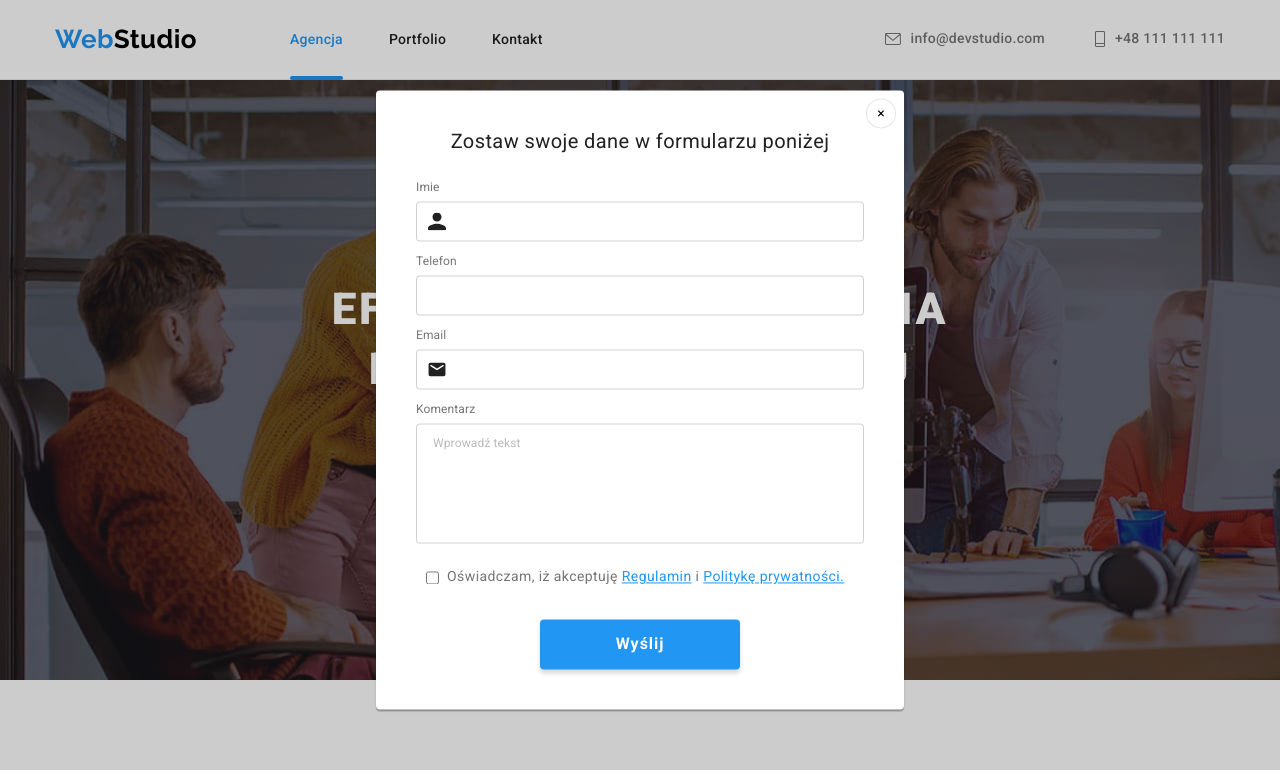
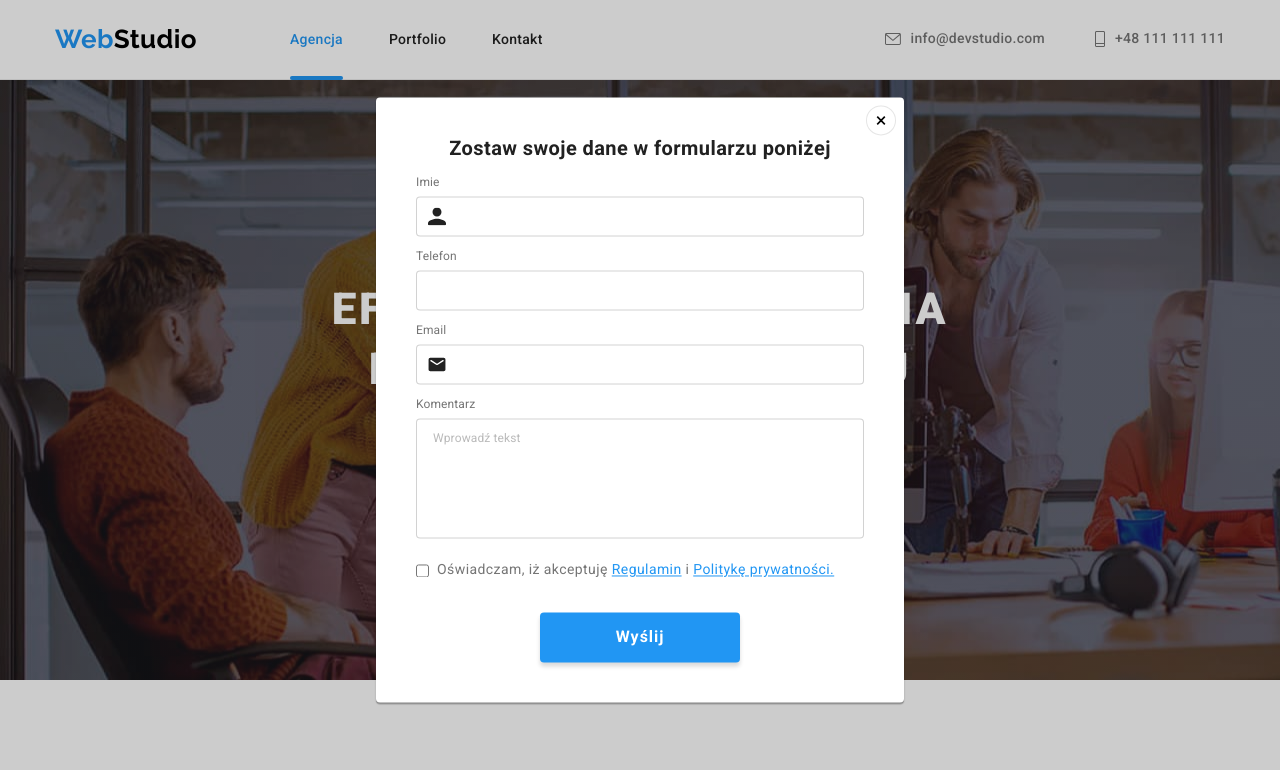
Before and after one commit to GosiaDabrowska/goit-markup-hw-06, a plain HTML site: page index.html in a window 1280 px wide. Both pictures are taken after a click on the button "Zamów usługe". Shown: the top 770 px of the page. Drawn offline with nearby package versions, Linux system fonts and the light colour scheme.

Commit message:
margin and padding in modal window was improved

```diff
--- a/index.html
+++ b/index.html
@@ -524,26 +524,32 @@
           <!--class= CLIENT-FORM -->
           <div class="form-element">
             <label for="name">Imie</label>
+            <div class="form-input-svg">
               <input type="text" name="name" id="name" />
               <svg class="svg-currentcolor" width="18px" height="18px">
                 <use href="./images/icons.svg#icon-name"></use>
               </svg>
             </div>
+          </div>
 
           <div class="form-element">
             <label for="phone-number">Telefon</label>
+            <div class="form-input-svg">
               <input type="tel" name="phone-number" id="phone-number" />
               <svg class="svg-currentcolor" width="18px" height="18px">
                 <use href="./images/icons.svg#icon-phone2"></use>
               </svg>
             </div>
+          </div>
 
           <div class="form-element">
             <label for="client-email">Email </label>
+            <div class="form-input-svg">
               <input type="email" name="email" id="client-email" />
               <svg class="svg-currentcolor" width="18px" height="18px">
                 <use href="./images/icons.svg#icon-email"></use>
               </svg>
+            </div>
           </div>
 
           <div class="form-element">
--- a/style.css/styles.css
+++ b/style.css/styles.css
@@ -265,6 +265,7 @@ a {
     0px 1px 3px 0px rgba(0, 0, 0, 0.12);
   transform: translate(-50%, -50%) scale(1);
   transition: transform 250ms cubic-bezier(0.4, 0, 0.2, 1);
+  padding: 40px;
 }
 
 .close-btn {
@@ -277,6 +278,10 @@ a {
   background-color: var(--brand-white);
   border: 1px solid var(--close-button-border);
   cursor: pointer;
+  display: flex;
+  justify-content: center;
+  align-items: center;
+  font-size: 20px;
 }
 
 .is-hidden {
@@ -293,31 +298,33 @@ a {
 /* ====== Formularz (modal) ======*/
 
 .form-top-text {
-  font-weight: 700px;
+  font-weight: 700;
   font-size: 20px;
   line-height: 1.15;
   text-align: center;
-  margin: 40px 40px 0px 40px;
-  padding-bottom: 12px;
+  margin-bottom: 12px;
   color: var(--main-text-color);
 }
 
 .modal-form {
   display: flex;
   flex-direction: column;
-  margin: 12px 40px 12px 40px;
+  margin-bottom: 20px;
 }
 
 .form-element {
   display: flex;
   flex-direction: column;
-  position: relative;
   gap: 4px;
-  padding-bottom: 10px;
+  margin-bottom: 10px;
+}
+
+.form-element:last-child {
+  margin-bottom: 0px;
 }
 
 .form-element input {
-  width: 448px;
+  width: 100%;
   height: 40px;
   padding-left: 40px;
   border: 1px solid var(--modal-border);
@@ -326,6 +333,10 @@ a {
   transition-property: border-color;
   transition-duration: 250ms;
   transition-timing-function: cubic-bezier(0.4, 0, 0.2, 1);
+}
+
+.form-input-svg {
+  position: relative;
 }
 
 .form-element textarea {
@@ -360,9 +371,9 @@ a {
   pointer-events: none;
   color: var(--modal-icon);
   left: 12px;
-  top: 35px;
+  top: 50%;
   transition: fill 250ms cubic-bezier(0.4, 0, 0.2, 1);
-
+  transform: translateY(-50%);
   transition-property: color;
   transition-duration: 250ms;
   transition-timing-function: cubic-bezier(0.4, 0, 0.2, 1);
@@ -382,17 +393,14 @@ a {
 }
 
 .checkbox {
-  width: 420px;
-  height: 24px;
   line-height: 1.71;
   color: var(--description-text-color);
-  margin: 0px 50px 30px 50px;
   text-align: center;
   gap: 8px;
   display: flex;
   align-items: center;
   position: relative;
-
+  margin-bottom: 30px;
   appearance: none;
 }
 
@@ -431,7 +439,7 @@ a {
   display: flex;
   align-items: center;
   justify-content: center;
-  margin: 0px 164px 40px 164px;
+  margin: 0 auto;
 }
 
 .button-submit:focus {
```
Lines whose indentation alone changed are shown as unchanged.
